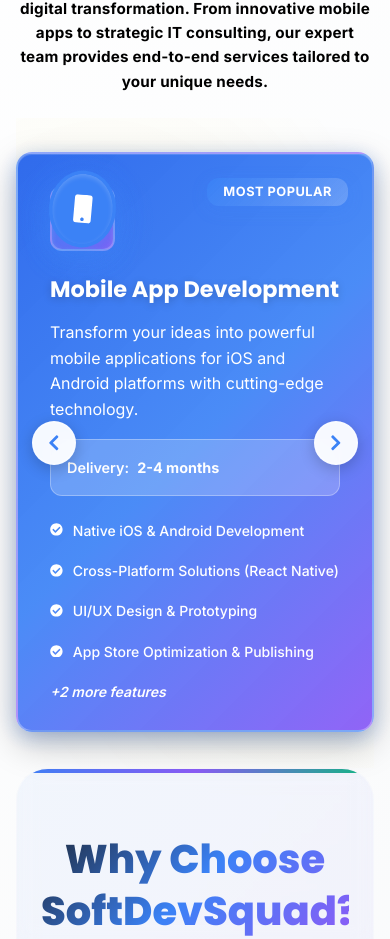
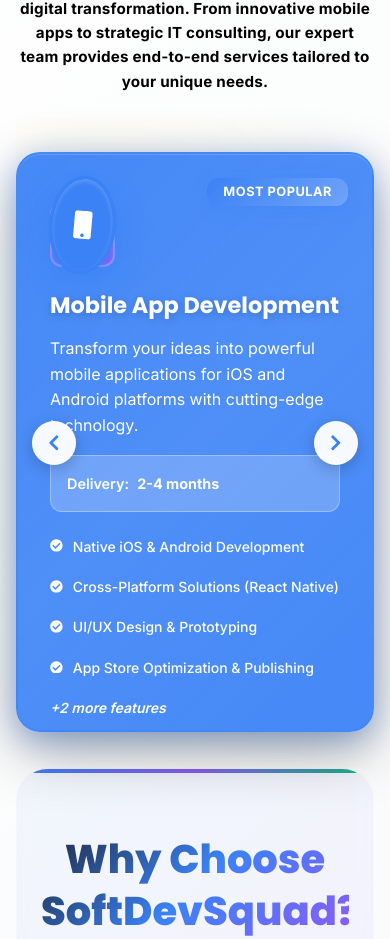
Before and after one commit to dikshant94gangawat/softdevlivecode, a React (Create React App) app: page / in a window 390 px wide. Shown: the part 2197-3136 px from the top of the page. Built offline with nearby package versions, Linux system fonts and the light colour scheme.

Commit message:
corrected code

```diff
--- a/src/components/Services.css
+++ b/src/components/Services.css
@@ -877,7 +877,7 @@
     padding: 0 var(--spacing-md);
   }
 
-  /* Carousel Layout for Mobile */
+  /* Carousel Layout for Mobile - Scoped to #services only */
   #services .services-main {
     position: relative;
     margin-bottom: var(--spacing-4xl);
@@ -886,7 +886,7 @@
     padding-bottom: var(--spacing-2xl);
   }
 
-  .services-grid {
+  #services .services-grid {
     display: flex !important;
     position: relative;
     width: 100%;
@@ -899,7 +899,7 @@
     margin-bottom: var(--spacing-lg);
   }
 
-  .service-card {
+  #services .service-card {
     position: absolute !important;
     top: 50%;
     left: 50%;
@@ -935,7 +935,7 @@
     box-sizing: border-box !important;
   }
 
-  .service-card.carousel-active {
+  #services .service-card.carousel-active {
     opacity: 1 !important;
     transform: translate(-50%, -50%) scale(1) !important;
     pointer-events: all !important;
@@ -943,19 +943,19 @@
     z-index: 10 !important;
   }
 
-  .service-card:not(.carousel-active) {
+  #services .service-card:not(.carousel-active) {
     opacity: 0 !important;
     transform: translate(-50%, -50%) scale(0.92) !important;
     pointer-events: none !important;
     visibility: hidden !important;
   }
 
-  .service-card:active {
+  #services .service-card:active {
     transform: translate(-50%, -50%) scale(0.98) !important;
   }
 
-  /* Carousel Controls */
-  .carousel-controls {
+  /* Carousel Controls - Scoped to #services only */
+  #services .carousel-controls {
     display: flex !important;
     position: absolute;
     top: 50%;
@@ -968,7 +968,7 @@
     z-index: 20;
   }
 
-  .carousel-button {
+  #services .carousel-button {
     width: 44px;
     height: 44px;
     border-radius: 50%;
@@ -987,42 +987,42 @@
     z-index: 21;
   }
 
-  .carousel-button:hover {
+  #services .carousel-button:hover {
     background: rgba(255, 255, 255, 1);
     transform: scale(1.1);
     box-shadow: 0 6px 20px rgba(0, 0, 0, 0.3);
   }
 
-  .carousel-button:active {
+  #services .carousel-button:active {
     transform: scale(0.95);
   }
 
-  /* White text for all service card content on mobile */
-  .service-card .service-title,
-  .service-card .service-description,
-  .service-card .meta-label,
-  .service-card .meta-value,
-  .service-card .tech-label,
-  .service-card .service-feature {
+  /* White text for all service card content on mobile - Scoped to #services only */
+  #services .service-card .service-title,
+  #services .service-card .service-description,
+  #services .service-card .meta-label,
+  #services .service-card .meta-value,
+  #services .service-card .tech-label,
+  #services .service-card .service-feature {
     color: #ffffff !important;
   }
 
-  .service-card {
+  #services .service-card {
     color: #ffffff !important;
   }
 
-  .service-card * {
+  #services .service-card * {
     color: #ffffff !important;
   }
 
-  .service-card .feature-icon {
+  #services .service-card .feature-icon {
     color: rgba(255, 255, 255, 0.95) !important;
   }
 
-  /* Ensure all nested elements have white text */
-  .service-card h1, .service-card h2, .service-card h3, .service-card h4,
-  .service-card h5, .service-card h6, .service-card p, .service-card span,
-  .service-card div, .service-card li {
+  /* Ensure all nested elements have white text - Scoped to #services only */
+  #services .service-card h1, #services .service-card h2, #services .service-card h3, #services .service-card h4,
+  #services .service-card h5, #services .service-card h6, #services .service-card p, #services .service-card span,
+  #services .service-card div, #services .service-card li {
     color: #ffffff !important;
     -webkit-text-fill-color: #ffffff !important;
   }
@@ -1039,13 +1039,13 @@
     font-size: 1.1rem;
   }
 
-  .service-icon-container {
+  #services .service-icon-container {
     width: 90px;
     height: 90px;
     margin-bottom: var(--spacing-lg);
   }
 
-  .service-icon {
+  #services .service-icon {
     width: 90px;
     height: 90px;
     font-size: 2.2rem;
@@ -1055,14 +1055,14 @@
       inset 0 2px 5px rgba(255, 255, 255, 0.2) !important;
   }
 
-  .service-title {
+  #services .service-title {
     font-size: 1.7rem;
     font-weight: 800;
     margin-bottom: var(--spacing-md);
     text-shadow: 0 2px 10px rgba(0, 0, 0, 0.2);
   }
 
-  .service-description {
+  #services .service-description {
     font-size: 1rem;
     line-height: 1.7;
     margin-bottom: var(--spacing-lg);
```
